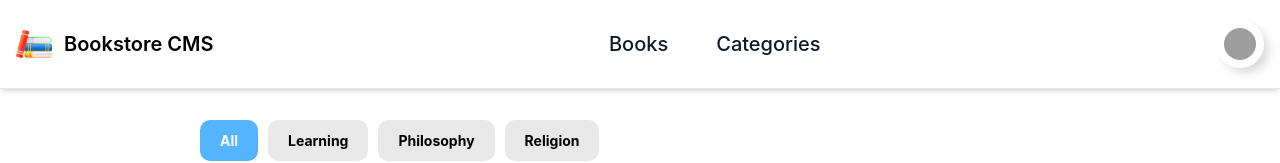
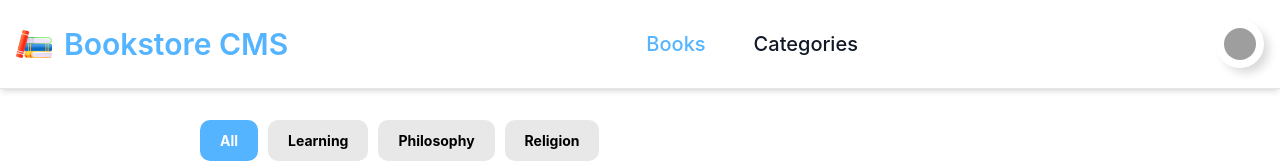
Before and after one commit to didierganthier/bookstore-react, a React (Create React App) app: page / in a window 1280 px wide. Shown: the top 163 px of the page. Built offline with nearby package versions, Linux system fonts and the light colour scheme; no server answers; grey boxes are pictures that could not be loaded.

Commit message:
Add navbar link color

```diff
--- a/src/components/Navbar.js
+++ b/src/components/Navbar.js
@@ -1,27 +1,29 @@
-import React from 'react';
+import React, { useState } from 'react';
 import { Link } from 'react-router-dom';
 import books from '../assets/books.png';
 
-const Navbar = () => (
-
+const Navbar = () => {
+  const randomNum = Math.floor(Math.random() * 100);
+  const [currentNav, setCurrentNav] = useState('Books');
+  return (
     <nav className="bg-white px-2 sm:px-4 py-2.5 fixed w-full z-20 top-0 left-0 border-b border-gray-200 shadow-md">
       <div className="container flex flex-wrap justify-between items-center mx-auto">
         <a href="/" className="flex items-center">
-        <img src={books} className="mr-3 h-6 sm:h-9" alt="Flowbite Logo" />
-        <span className="self-center text-xl font-semibold whitespace-nowrap">Bookstore CMS</span>
+          <img src={books} className="mr-3 h-6 sm:h-9" alt="Bookstore Logo" />
+          <span className="self-center text-3xl text-[#54B4FF] font-semibold whitespace-nowrap">Bookstore CMS</span>
         </a>
         <div className="flex md:order-2 rounded-full shadow-lg outer p-2 cursor-pointer">
-        <img src="https://avatars.dicebear.com/api/adventurer/1.svg" className="h-8 w-8 rounded-full" alt="User Avatar" />
+          <img src={`https://avatars.dicebear.com/api/adventurer/${randomNum}.svg`} className="h-8 w-8 rounded-full" alt="User Avatar" />
         </div>
         <div className="hidden justify-between items-center w-full md:flex md:w-auto md:order-1" id="navbar-sticky">
           <ul className="flex flex-col p-4 mt-4 bg-gray-50 rounded-lg border border-gray-100 md:flex-row md:space-x-8 md:mt-0 md:text-sm md:font-medium md:border-0 md:bg-white">
-          <Link to="/" className="flex items-center px-2 py-1 text-gray-900 rounded-lg hover:bg-gray-100 text-xl">Books</Link>
-          <Link to="/categories" className="flex items-center px-2 py-1 text-gray-900 rounded-lg hover:bg-gray-100 text-xl">Categories</Link>
+            <Link onClick={() => setCurrentNav('Books')} to="/" className={`flex items-center px-2 py-1 rounded-lg hover:bg-gray-100 text-xl ${currentNav === 'Books' ? 'text-[#54B4FF]' : 'text-gray-900'}`}>Books</Link>
+            <Link onClick={() => setCurrentNav('Categories')} to="/categories" className={`flex items-center px-2 py-1 rounded-lg hover:bg-gray-100 text-xl ${currentNav === 'Categories' ? 'text-[#54B4FF]' : 'text-gray-900'}`}>Categories</Link>
           </ul>
         </div>
       </div>
     </nav>
-
   );
+};
 
 export default Navbar;
```
Lines whose indentation alone changed are shown as unchanged.
